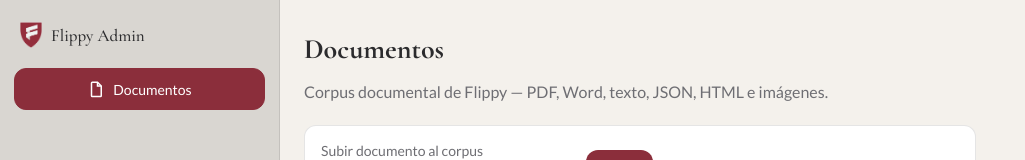
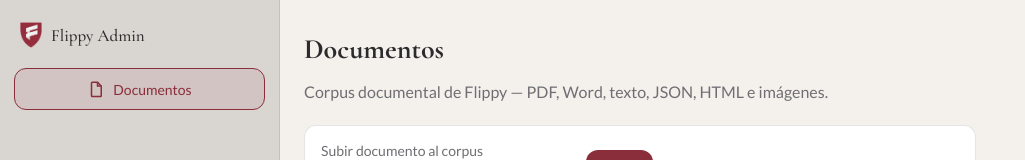
Before and after one commit to ezequiel-guti/flippy, a Next.js app in the folder flippy-web/: page /admin in a window 1280 px wide. Shown: the top 160 px of the page, without its empty margins (0-1025 px from the left). Built offline with nearby package versions, Linux system fonts and the light colour scheme; no server answers.

Commit message:
fix: keep admin nav item white, only tint background when active

```diff
--- a/flippy-web/components/AdminSidebar.module.css
+++ b/flippy-web/components/AdminSidebar.module.css
@@ -50,8 +50,7 @@
 }
 
 .navItemActive {
-  background: var(--color-primary);
-  color: var(--color-white);
+  background: var(--color-primary-tint);
 }
 
 .footer {
```
